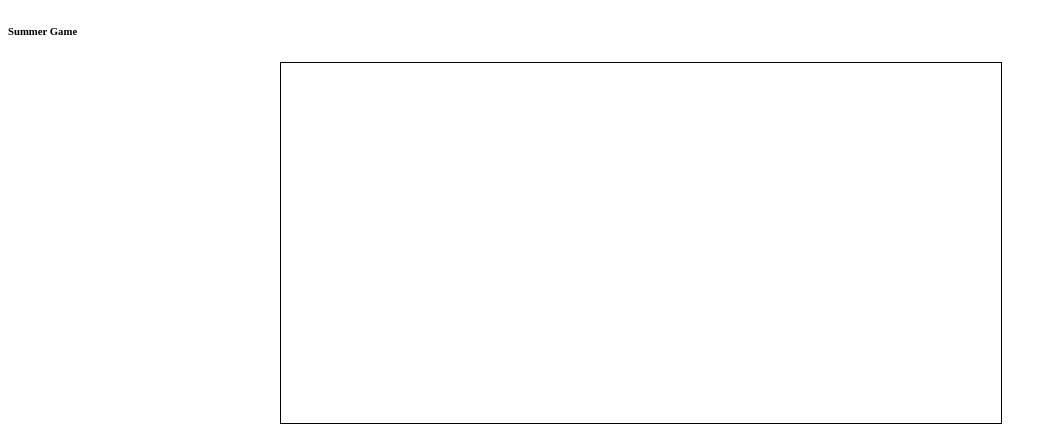
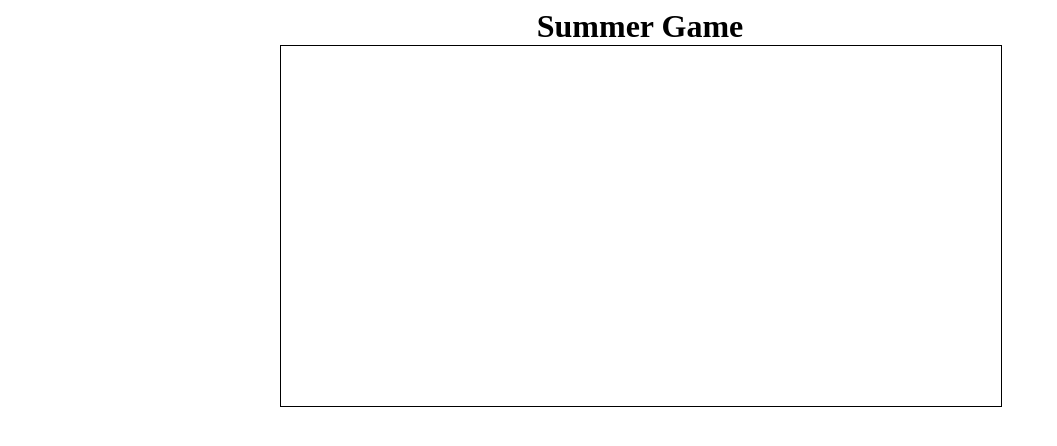
Before and after one commit to RussianGravy/eagle_game, a plain HTML site: page index.html in a window 1280 px wide. Shown: the whole page, without its empty margins (0-1057 px from the left). Drawn offline with Linux system fonts and the light colour scheme.

Commit message:
centered header and resized it

```diff
--- a/index.html
+++ b/index.html
@@ -6,7 +6,7 @@
         <link rel="stylesheet" href="styles.css">
     </head>
     <body>
-        <h6>Summer Game</h6>
+        <h1 id="title">Summer Game</h1>
         <div id="game-window">
             <canvas class="layer" id="one"></canvas>
             <canvas class="layer" id="two">Game-Window for Eagle Game</canvas>
--- a/styles.css
+++ b/styles.css
@@ -1,3 +1,8 @@
+#title {
+    width: fit-content;
+    margin: auto;
+}
+
 #game-window {
     position: relative;
     aspect-ratio: 1/1;
```
